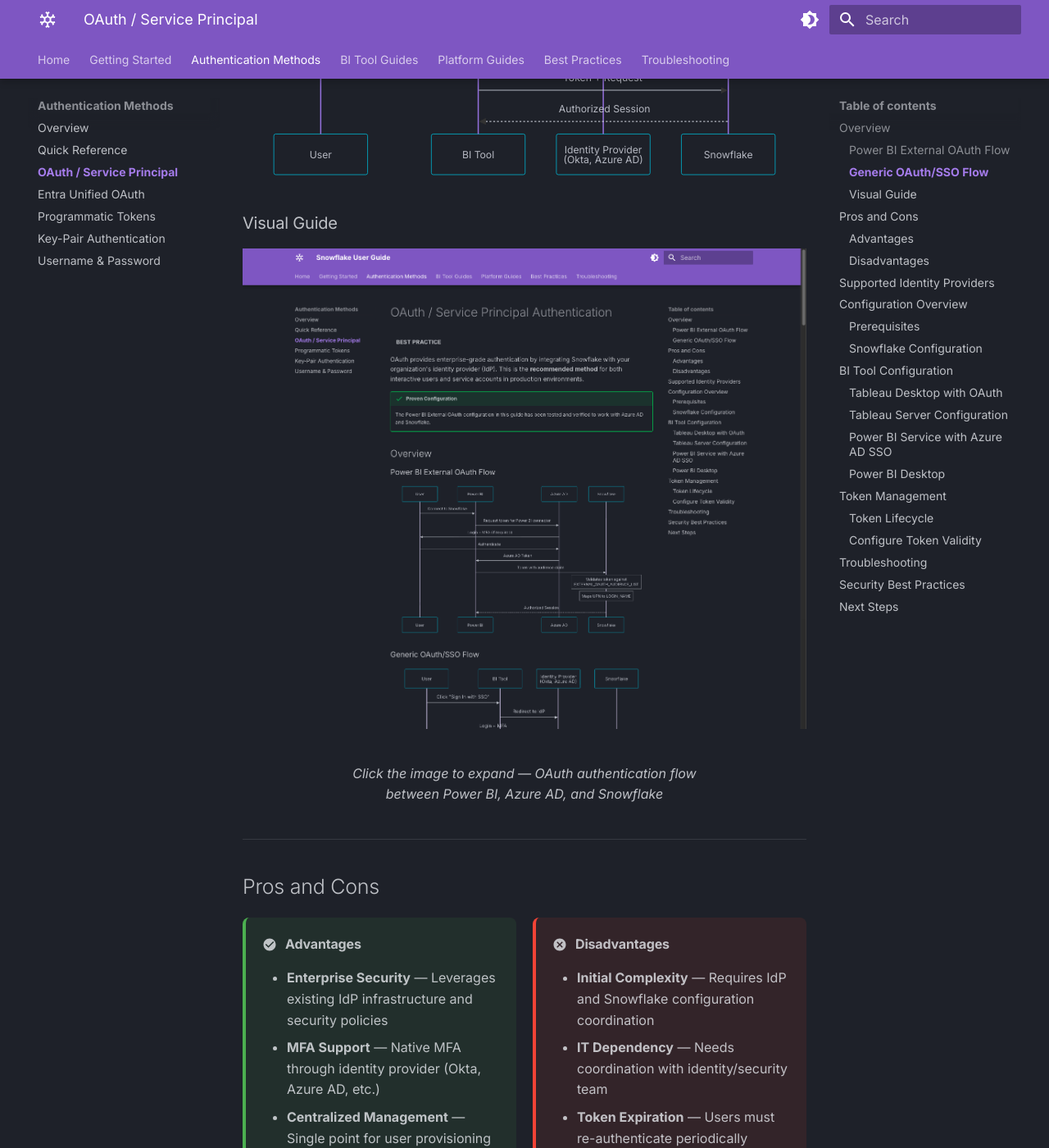
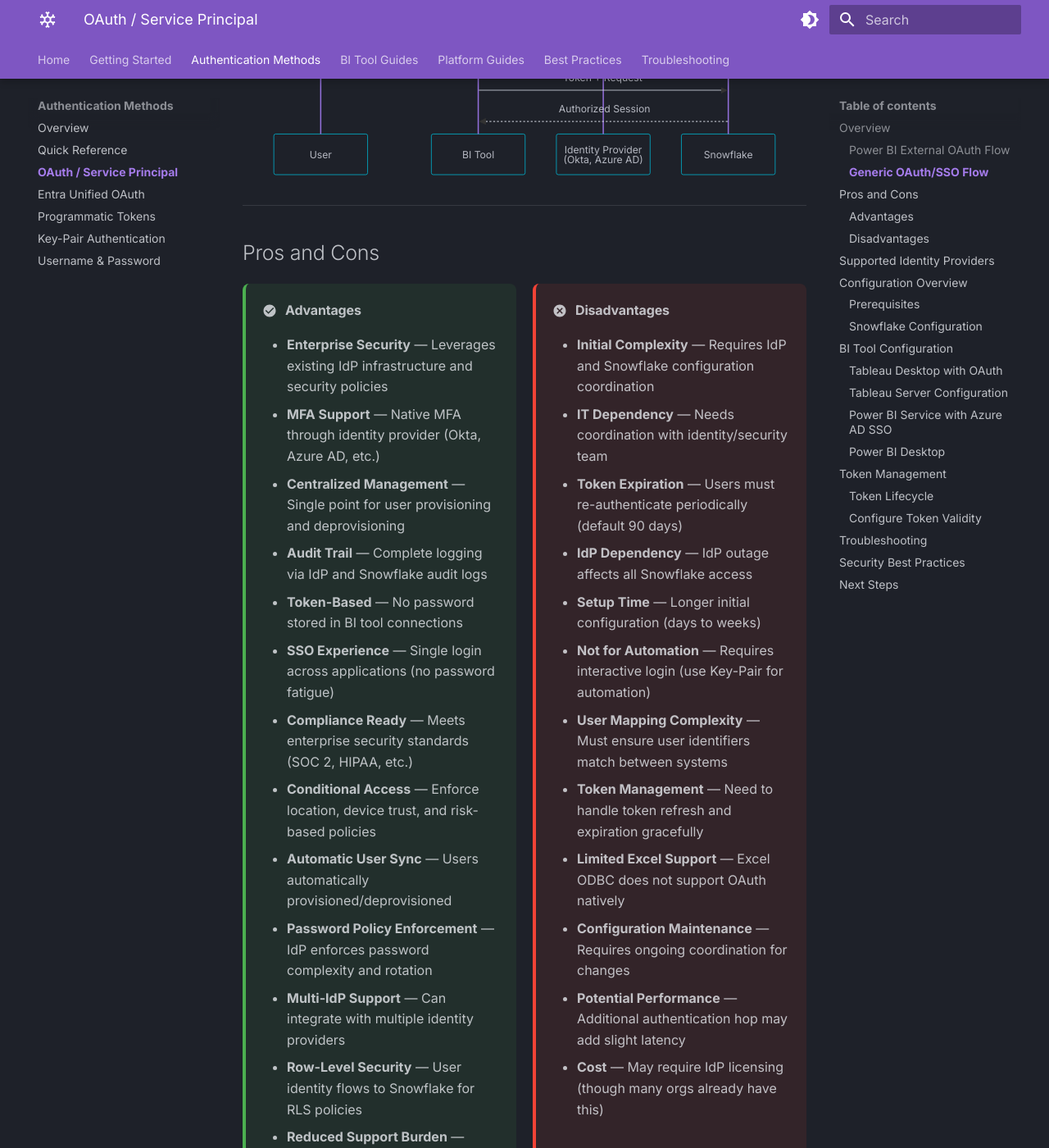
Before and after one commit to svc-bi-concepts/SnowflakeTutorials, an MkDocs documentation site: the page built from docs/authentication/oauth-sso.md, in a window 1280 px wide and 1400 px high, scrolled down 1310 px. Shown: the whole window at 82% size. Built offline with MkDocs 1.6.1 and Material for MkDocs 9.7.7, drawn with Linux system fonts in a browser that asks for light colours; emoji names are drawn with the system emoji font.

Commit message:
Remove: Visual Guide screenshot section from OAuth page
- Removed Visual Guide section with screenshot
- Deleted unused oauth-flow-diagram.png image

````diff
--- a/docs/authentication/oauth-sso.md
+++ b/docs/authentication/oauth-sso.md
@@ -46,13 +46,6 @@
     BI Tool->>Snowflake: Token + Request
     Snowflake-->>BI Tool: Authorized Session
 ```
-
-### Visual Guide
-
-<figure markdown="span">
-  ![OAuth Flow Overview](../images/oauth-flow-diagram.png){ width="700" loading=lazy }
-  <figcaption>Click the image to expand — OAuth authentication flow between Power BI, Azure AD, and Snowflake</figcaption>
-</figure>
 
 ---
 
````
